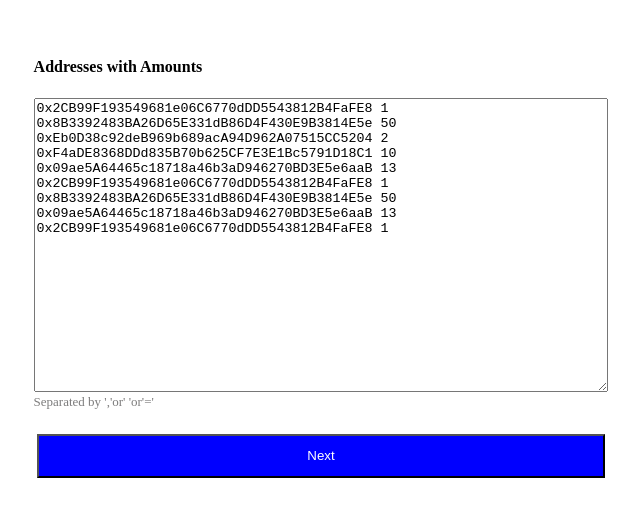
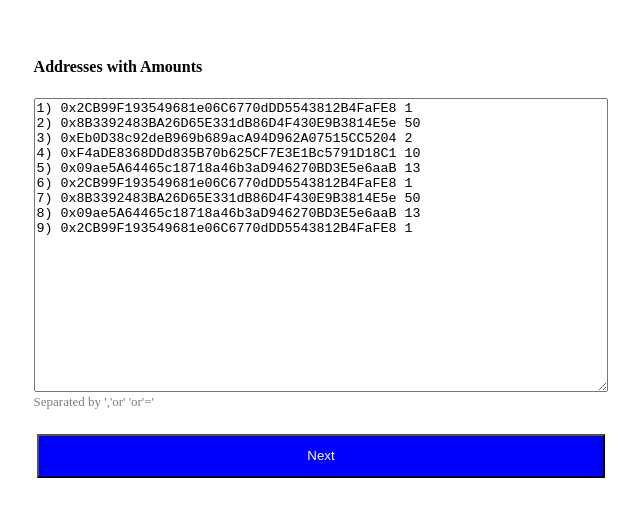
Before and after one commit to Akash5908/task, a React (Create React App) app: page / in a window 1280 px wide. Shown: the part 191-708 px from the top of the page, without its empty margins (322-962 px from the left). Built offline with nearby package versions, Linux system fonts and the light colour scheme.

Commit message:
added line number's

```diff
--- a/db.json
+++ /dev/null
@@ -1,9 +0,0 @@
-{
-    "address": [
-        "0x2CB99F193549681e06C6770dDD5543812B4FaFE8 10",
-        "0xEb0D38c92deB969b689acA94D962A07515CC5204 5",
-        "0xF4aDE8368DDd835B70b625CF7E3E1Bc5791D18C1 8",
-        "0x09ae5A64465c18718a46b3aD946270BD3E5e6aaB 9",
-        "0x8B3392483BA26D65E331dB86D4F430E9B3814E5e 15"
-    ]
-}
--- a/src/Disperse.js
+++ b/src/Disperse.js
@@ -20,10 +20,11 @@ const Disperse = () => {
   const [showbutton, setShowbutton] = useState(false);
 
   useEffect(() => {
-    const tempSplitData = inputValue.map((str) => {
+    const tempSplitData = inputValue.map((str, index) => {
       const [address, amount] = str.split(/[ ,=]/);
-      return { address, amount: amount };
+      return { address, amount: amount, line: index + 1 };
     });
+
 
     setSplitData(tempSplitData);
   }, [inputValue]);
@@ -66,8 +67,9 @@ const Disperse = () => {
     }
   };
 
-  const handleCombineBalances = () => {
+  const handleCombineBalances = (index) => {
     const combinedData = [];
+    let counter = 1
 
     for (let previous = 0; previous < splitdata.length; previous++) {
       for (let current = previous + 1; current < splitdata.length; current++) {
@@ -80,11 +82,11 @@ const Disperse = () => {
           current--; // Adjust the loop index since we removed an element
         }
       }
-
       // Push non-duplicate items to combinedData
       combinedData.push({
         address: splitdata[previous].address,
         amount: splitdata[previous].amount,
+        line:counter++, // Include the line index
       });
     }
     setShowbutton(false);
@@ -92,6 +94,7 @@ const Disperse = () => {
   };
   const KeepFirstOne = () => {
     const filteredData = [];
+    let counter = 1
     for (let previous = 0; previous < splitdata.length; previous++) {
       for (let current = previous + 1; current < splitdata.length; current++) {
         if (splitdata[previous].address === splitdata[current].address) {
@@ -104,6 +107,7 @@ const Disperse = () => {
       filteredData.push({
         address: splitdata[previous].address,
         amount: splitdata[previous].amount,
+        line:counter++, // Include the line index
       });
     }
     setShowbutton(false);
@@ -139,9 +143,9 @@ const Disperse = () => {
             value={
               splitdata.length > 0
                 ? splitdata
-                    .map((item) => `${item.address} ${item.amount}`)
+                    .map((item) => `${item.line}) ${item.address} ${item.amount}`)
                     .join("\n")
-                : inputValue.join("\n")
+                : inputValue
             }
             onChange={(e) => setInputValue(e.target.value.split("\n"))}
           ></textarea>
```
